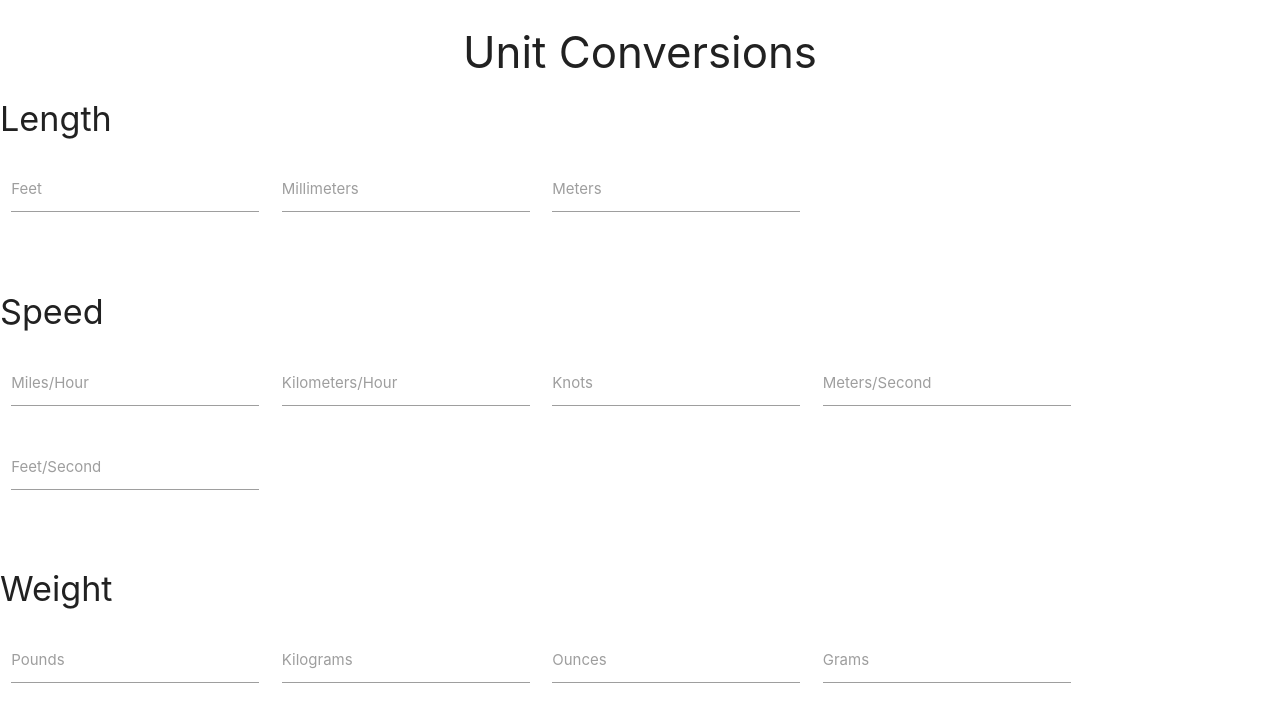
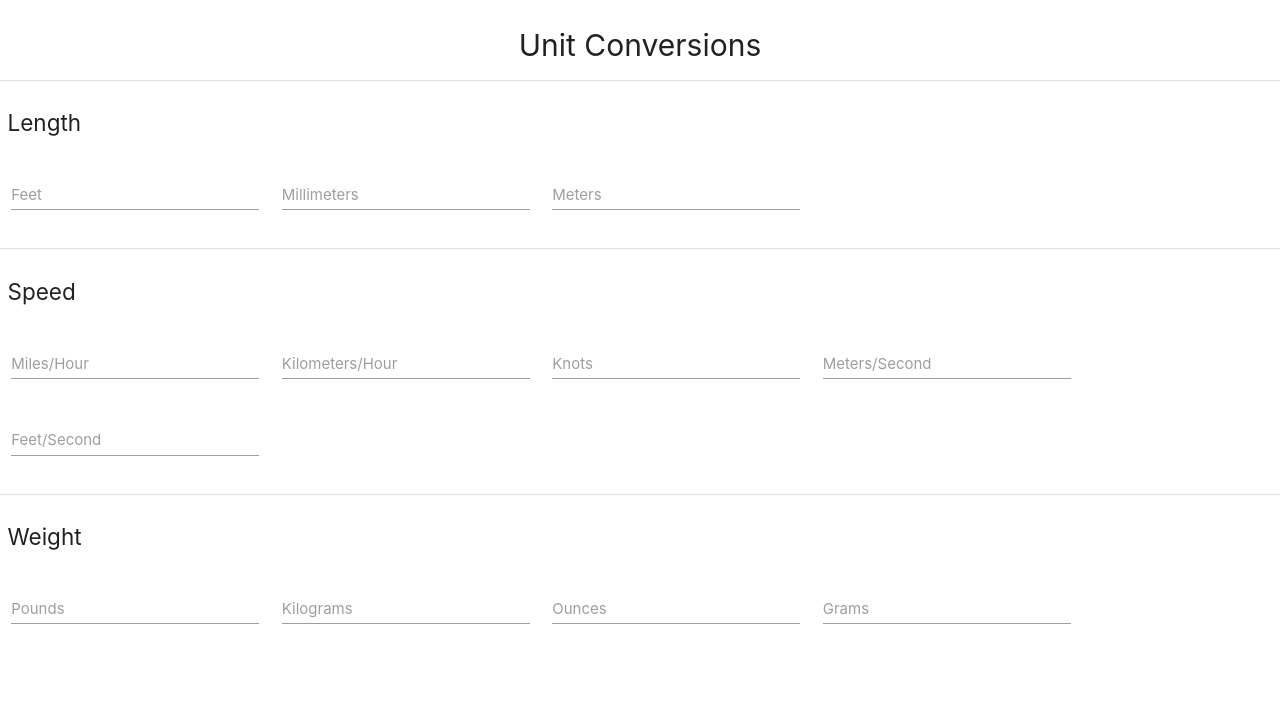
Before and after one commit to Drewsapple/Conversions, a plain HTML site: page index.html in a window 1280 px wide. Drawn offline with nearby package versions, Linux system fonts and the light colour scheme.

Commit message:
Condense Spacing

```diff
--- a/index.html
+++ b/index.html
@@ -1,82 +1,82 @@
 <head>
-
-    <link rel="stylesheet" href="style.css">
-    <script src="index.js"></script>
-
     <!-- Compiled and minified CSS and JS for Materialize-->
     <link rel="stylesheet" href="https://cdnjs.cloudflare.com/ajax/libs/materialize/1.0.0/css/materialize.min.css">
     <script src="https://cdnjs.cloudflare.com/ajax/libs/materialize/1.0.0/js/materialize.min.js"></script>
 
+    <link rel="stylesheet" href="style.css">
+    <script src="index.js"></script>
 </head>
 
 <body>
     <H3 class="title">Unit Conversions</H3>
+    <div class="divider"></div>
     <div class="row" id="length">
-        <H4>Length</H4>
+        <H4 class="sectionTitle">Length</H4>
         <form class="col s12">
             <div class="row">
                 <div class="input-field col">
-                    <input id="ft" type="number" step="0.01" class="validate" onkeyup="updateLengthsFromFT()"></input>
+                    <input id="ft" type="number" step="0.01" class="validate short" onkeyup="updateLengthsFromFT()"></input>
                     <label for="ft">Feet</label>
                 </div>
                 <div class="input-field col">
-                    <input id="mm" type="number" step="0.01" class="validate" onkeyup="updateLengthsFromMM()"></input>
+                    <input id="mm" type="number" step="0.01" class="validate short" onkeyup="updateLengthsFromMM()"></input>
                     <label for="mm">Millimeters</label>
                 </div>
                 <div class="input-field col">
-                    <input id="m" type="number" step="0.01" class="validate" onkeyup="updateLengthsFromM()"></input>
+                    <input id="m" type="number" step="0.01" class="validate short" onkeyup="updateLengthsFromM()"></input>
                     <label for="m">Meters</label>
                 </div>
             </div>
         </form>
     </div>
+    <div class="divider"></div>
     <div class="row" id="speed">
-        <H4>Speed</H4>
+        <H4 class="sectionTitle">Speed</H4>
         <form class="col s12">
             <div class="row">
                 <div class="input-field col">
-                    <input id="mph" type="number" step="0.01" class="validate" onkeyup="updateSpeedFromMph()"></input>
+                    <input id="mph" type="number" step="0.01" class="validate short" onkeyup="updateSpeedFromMph()"></input>
                     <label for="mph">Miles/Hour</label>
                 </div>
                 <div class="input-field col">
-                    <input id="kph" type="number" step="0.01" class="validate" onkeyup="updateSpeedFromKph()"></input>
+                    <input id="kph" type="number" step="0.01" class="validate short" onkeyup="updateSpeedFromKph()"></input>
                     <label for="kph">Kilometers/Hour</label>
                 </div>
                 <div class="input-field col">
-                    <input id="knots" type="number" step="0.01" class="validate"
+                    <input id="knots" type="number" step="0.01" class="validate short"
                         onkeyup="updateSpeedFromKnots()"></input>
                     <label for="knots">Knots</label>
                 </div>
                 <div class="input-field col">
-                    <input id="mps" type="number" step="0.01" class="validate" onkeyup="updateSpeedFromMps()"></input>
+                    <input id="mps" type="number" step="0.01" class="validate short" onkeyup="updateSpeedFromMps()"></input>
                     <label for="mps">Meters/Second</label>
                 </div>
                 <div class="input-field col">
-                    <input id="fps" type="number" step="0.01" class="validate" onkeyup="updateSpeedFromFps()"></input>
+                    <input id="fps" type="number" step="0.01" class="validate short" onkeyup="updateSpeedFromFps()"></input>
                     <label for="fps">Feet/Second</label>
                 </div>
             </div>
         </form>
     </div>
-
+    <div class="divider"></div>
     <div class="row" id="weight">
-        <H4>Weight</H4>
+        <H4 class="sectionTitle">Weight</H4>
         <form class="col s12">
             <div class="row">
                 <div class="input-field col">
-                    <input id="lbs" type="number" step="0.01" class="validate" onkeyup="updateWeightsFromLbs()"></input>
+                    <input id="lbs" type="number" step="0.01" class="validate short" onkeyup="updateWeightsFromLbs()"></input>
                     <label for="lbs">Pounds</label>
                 </div>
                 <div class="input-field col">
-                    <input id="kg" type="number" step="0.01" class="validate" onkeyup="updateWeightsFromKg()"></input>
+                    <input id="kg" type="number" step="0.01" class="validate short" onkeyup="updateWeightsFromKg()"></input>
                     <label for="kg">Kilograms</label>
                 </div>
                 <div class="input-field col">
-                    <input id="oz" type="number" step="0.01" class="validate" onkeyup="updateWeightsFromOz()"></input>
+                    <input id="oz" type="number" step="0.01" class="validate short" onkeyup="updateWeightsFromOz()"></input>
                     <label for="oz">Ounces</label>
                 </div>
                 <div class="input-field col">
-                    <input id="g" type="number" step="0.01" class="validate" onkeyup="updateWeightsFromG()"></input>
+                    <input id="g" type="number" step="0.01" class="validate short" onkeyup="updateWeightsFromG()"></input>
                     <label for="g">Grams</label>
                 </div>
             </div>
--- a/style.css
+++ b/style.css
@@ -1,3 +1,31 @@
 .title {
     text-align: center;
+    font-size: 2rem;
 }
+
+.sectionTitle {
+    padding: .5rem;
+    font-size: 1.5rem;
+}
+
+.short {
+    height: 2.5rem !important;
+    padding: .25 rem !important;
+}
+
+.row {
+    margin-bottom: 0rem;
+}
+
+/* To hide up/down buttons for number fields */
+
+input::-webkit-outer-spin-button,
+input::-webkit-inner-spin-button {
+    /* display: none; <- Crashes Chrome on hover */
+    -webkit-appearance: none;
+    margin: 0; /* <-- Apparently some margin are still there even though it's hidden */
+}
+
+input[type=number] {
+    -moz-appearance:textfield; /* Firefox */
+}
```
